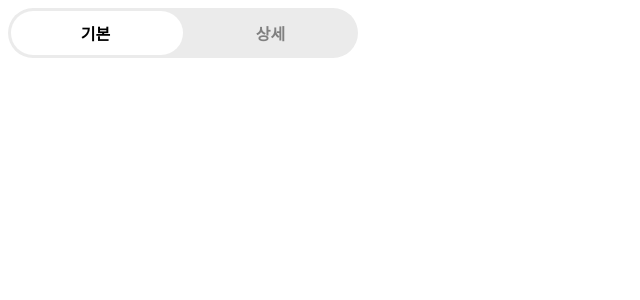
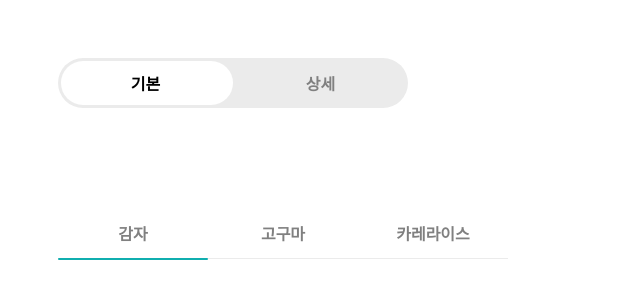
Before and after one commit to kimmsoll/wanted_pre_onboarding, a React (Create React App) app: page / in a window 1280 px wide. Shown: the top 300 px of the page, without its empty margins (0-640 px from the left). Built offline with nearby package versions, Linux system fonts and the light colour scheme.

Commit message:
feat: create tab.js

```diff
--- a/public/index.html
+++ b/public/index.html
@@ -9,35 +9,10 @@
       name="description"
       content="Web site created using create-react-app"
     />
-    <link rel="apple-touch-icon" href="%PUBLIC_URL%/logo192.png" />
-    <!--
-      manifest.json provides metadata used when your web app is installed on a
-      user's mobile device or desktop. See https://developers.google.com/web/fundamentals/web-app-manifest/
-    -->
-    <link rel="manifest" href="%PUBLIC_URL%/manifest.json" />
-    <!--
-      Notice the use of %PUBLIC_URL% in the tags above.
-      It will be replaced with the URL of the `public` folder during the build.
-      Only files inside the `public` folder can be referenced from the HTML.
-
-      Unlike "/favicon.ico" or "favicon.ico", "%PUBLIC_URL%/favicon.ico" will
-      work correctly both with client-side routing and a non-root public URL.
-      Learn how to configure a non-root public URL by running `npm run build`.
-    -->
     <title>React App</title>
   </head>
   <body>
     <noscript>You need to enable JavaScript to run this app.</noscript>
     <div id="root"></div>
-    <!--
-      This HTML file is a template.
-      If you open it directly in the browser, you will see an empty page.
-
-      You can add webfonts, meta tags, or analytics to this file.
-      The build step will place the bundled scripts into the <body> tag.
-
-      To begin the development, run `npm start` or `yarn start`.
-      To create a production bundle, use `npm run build` or `yarn build`.
-    -->
   </body>
 </html>
--- a/src/App.js
+++ b/src/App.js
@@ -1,10 +1,12 @@
 import React from 'react';
+import Tab from './components/Tab/Tab';
 import Toggle from './components/Toggle/Toggle';
 
 const App = () => {
     return (
         <>
         <Toggle />
+        <Tab />
         </>
     )
 }
--- /dev/null
+++ b/src/components/Tab/Tab.js
@@ -0,0 +1,51 @@
+import React, { useState } from 'react';
+import styles from './tab.module.scss';
+
+const Tab = () => {
+    const [move, setMove] = useState('translateX(0)');
+    const handleSelect = ((e) => {
+        if (e.target.id === 'tab1') {
+            setMove((move) => 'translateX(0)');
+        }
+        if (e.target.id === 'tab2') {
+            setMove((move) => 'translateX(150px)');
+        }
+        if (e.target.id === 'tab3') {
+            setMove((move) => 'translateX(300px)');
+        }
+    });
+    return (
+        <div className={styles.tabs}>
+            <input
+                type="radio"
+                id="tab1"
+                name="tab"
+                className={styles.radioTab}
+                onChange={(e) => handleSelect(e)}
+            />
+            <label htmlFor="tab1" className={styles.tab}>감자</label>
+            <input
+                type="radio"
+                id="tab2"
+                name="tab"
+                className={styles.radioTab}
+                onChange={(e) => handleSelect(e)}
+            />
+            <label htmlFor="tab2" className={styles.tab}>고구마</label>
+            <input
+                type="radio"
+                id="tab3"
+                name="tab"
+                className={styles.radioTab}
+                onChange={(e) => handleSelect(e)}
+            />
+            <label htmlFor="tab3" className={styles.tab}>카레라이스</label>
+            <div
+                className={styles.slider}
+                style={{transform: move}}
+            />
+        </div>
+    );
+}
+
+export default Tab;
--- /dev/null
+++ b/src/components/Tab/tab.module.scss
@@ -0,0 +1,38 @@
+.tabs {
+  width: 450px;
+  height: 50px;
+  padding: 50px;
+  position: relative;
+  display: flex;
+
+  .tab {
+    width: 150px;
+    height: 50px;
+    color: gray;
+    font-weight: 700;
+    cursor: pointer;
+    border-bottom: 1.5px solid rgb(235, 235, 235);
+    display: flex;
+    justify-content: center;
+    align-items: center;
+    transition: color 0.1s ease-in;
+  }
+
+  .radioTab {
+    display: none;
+  }
+
+  input[type="radio"]:checked + .tab {
+    color: black;
+  }
+
+  .slider {
+    width: 150px;
+    height: 2px;
+    top: 100px;
+    position: absolute;
+    background-color: #10aeaf;
+    border-radius: 1px;
+    transition: 0.2s ease-out;
+  }
+}
--- a/src/components/Toggle/Toggle.js
+++ b/src/components/Toggle/Toggle.js
@@ -6,20 +6,25 @@ const Toggle = () => {
     const handleToggle = () => {
         setIsChecked((state) => !state);
     }
-
     return (
         <div className={styles.toggle}>
             <label className={styles.toggleLabel}>
                 <input
-                checked={isChecked}
-                onChange={handleToggle}
-                className={styles.toggleCheckbox}
-                type="checkbox"
+                    type="checkbox"
+                    checked={isChecked}
+                    className={styles.toggleCheckbox}
+                    onChange={handleToggle}
                 />
                 <div className={styles.ball} />
                 <div className={styles.toggleTexts}>
-                    <span style={{ color: isChecked ? 'gray' : 'black' }} className={styles.textLeft}>기본</span>
-                    <span style={{ color: isChecked ? 'black' : 'gray'}} className={styles.textRight}>상세</span>
+                    <span
+                        style={{ color: isChecked ? 'gray' : 'black' }}
+                        className={styles.textLeft}
+                    >기본</span>
+                    <span
+                        style={{ color: isChecked ? 'black' : 'gray'}}
+                        className={styles.textRight}
+                    >상세</span>
                 </div>
             </label>
         </div>
--- a/src/components/Toggle/toggle.module.scss
+++ b/src/components/Toggle/toggle.module.scss
@@ -1,6 +1,7 @@
 .toggle {
   width: 350px;
   height: 50px;
+  padding: 50px;
   display: flex;
   align-items: center;
   justify-content: center;
```
Also changed, not shown: public/logo192.png (deleted), public/logo512.png (deleted), public/manifest.json (deleted), public/robots.txt (deleted).
